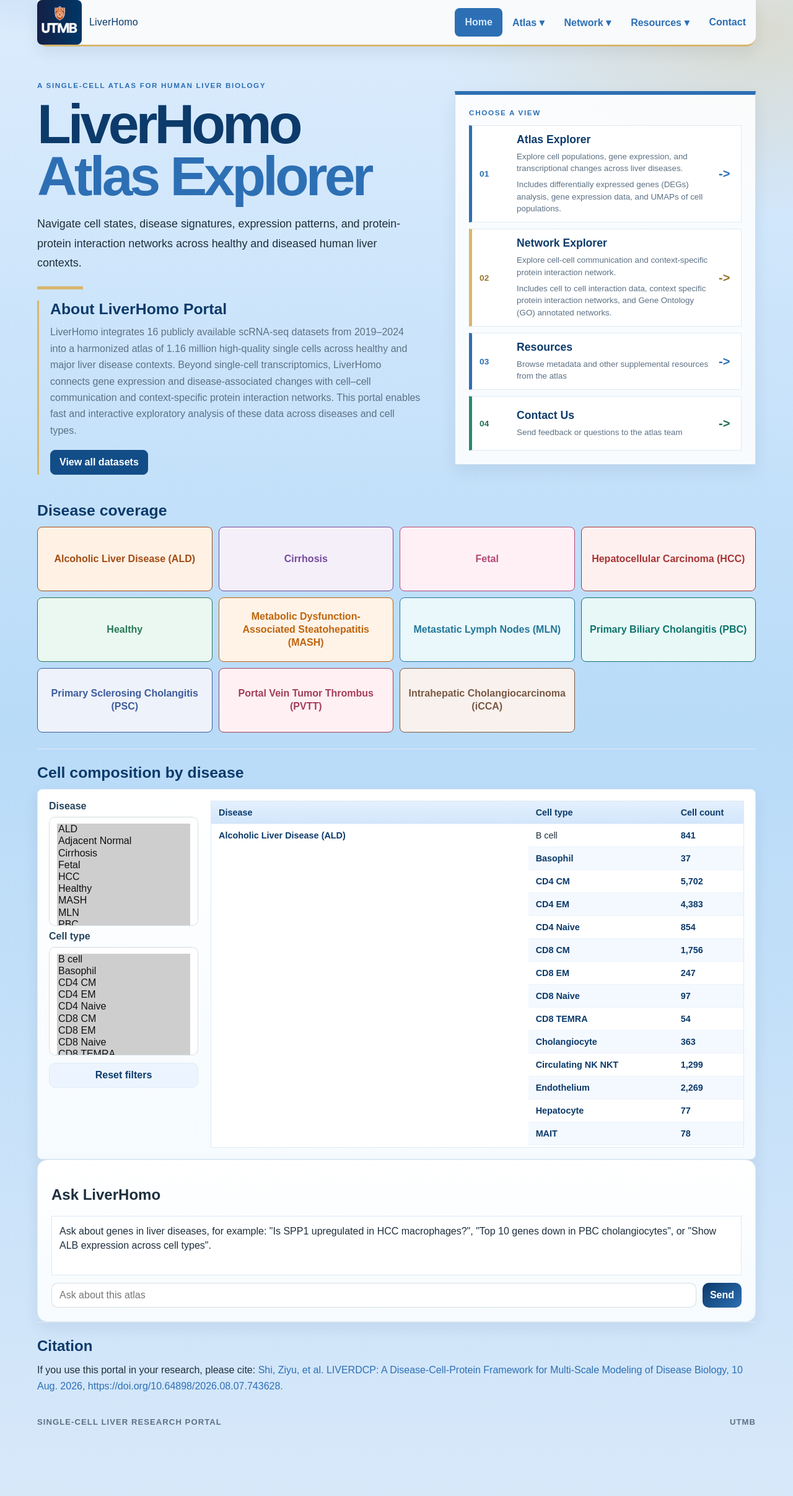
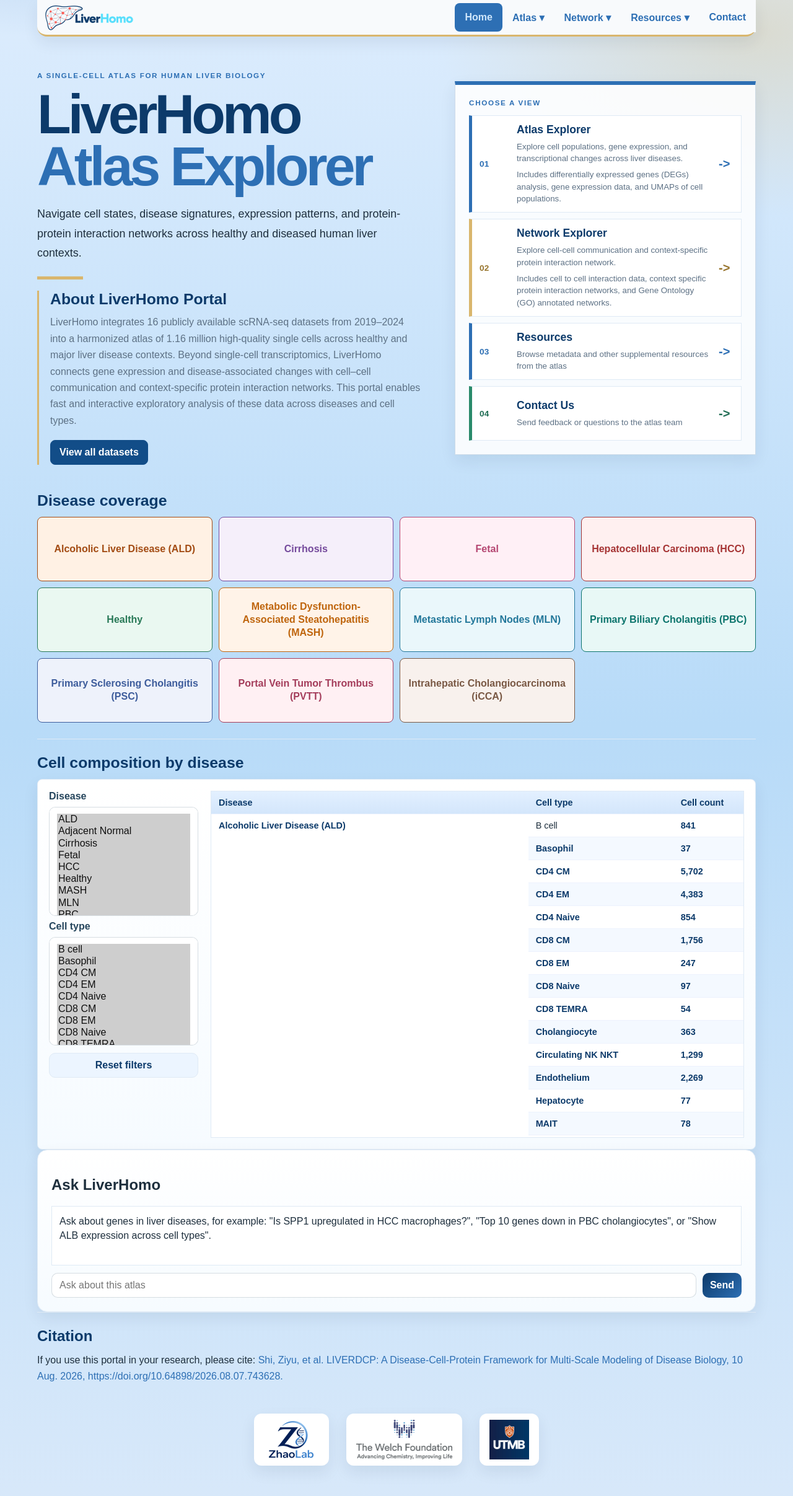
Before and after one commit to zhaolabutmb/LiverHomo, a Flask app: page / in a window 1280 px wide. Shown: the top 2414 px of the page at 62% size. Run offline with Flask 3, Linux system fonts and the light colour scheme.

Commit message:
Load only needed metadata columns; new LiverHomo logo and footer logos
- /api/summary and /api/search read 14 of the 97 metadata columns
  (161 MB instead of ~2 GB), so no endpoint loads the full metadata.
- Header on every page shows the LiverHomo logo instead of the UTMB
  logo and text. A web-sized copy recolours the white "Liver" lettering
  and outline to the site's dark blue so it is visible on the light
  header.
- Homepage footer shows the Zhao Lab, Welch Foundation and UTMB logos,
  centred and linked to their sites.
- Remove the eval script's stand-in metadata loader (no longer needed).

Co-Authored-By: Claude Opus 5.5 <noreply@anthropic.com>

```diff
--- a/app.py
+++ b/app.py
@@ -12,7 +12,6 @@ from typing import Any
 from urllib import error as urllib_error
 from urllib import request as urllib_request
 
-import anndata as ad
 import matplotlib
 import networkx as nx
 import numpy as np
@@ -23,7 +22,7 @@ from flask import Flask, jsonify, render_template, request, send_file, url_for
 from openpyxl import load_workbook
 from assistant_data import DegIndex, NameResolver, load_composition, short_disease_name
 from env_config import load_env
-from expression_store import ExpressionStore
+from expression_store import ExpressionStore, MetadataStore
 from umap_config import UMAP_METADATA_COLUMNS, UMAP_STATIC_IMAGE_FILES
 
 matplotlib.use("Agg")
@@ -77,10 +76,15 @@ GENE_PLOT_MAX_PER_GROUP = 1_500
 GENE_PLOT_MAX_POINTS = 60_000
 
 
+# Only these observation columns are used by the summary and search endpoints.
+# Reading all 97 columns of the metadata file takes about 2 GB of RAM.
+METADATA_COLUMNS = ("diagnosis", "cell_type2", "dataset", "Type", *UMAP_METADATA_COLUMNS)
+
+
 def load_adata():
     global _adata
     if _adata is None:
-        _adata = ad.read_h5ad(METADATA_PATH, backed="r")
+        _adata = MetadataStore(METADATA_PATH, METADATA_COLUMNS)
     return _adata
 
 
@@ -111,7 +115,6 @@ def inject_filter_catalog():
 def unload_adata():
     global _adata, _gene_expression_adata
     if _adata is not None:
-        _adata.file.close()
         _adata = None
     if _gene_expression_adata is not None:
         _gene_expression_adata.close()
@@ -789,7 +792,7 @@ def summarize_dataset():
     summary = {
         "cells": int(adata.n_obs),
         "genes": int(load_gene_expression_adata().n_vars),
-        "obs_columns": len(adata.obs.columns),
+        "obs_columns": adata.total_obs_columns,
         "sample_columns": list(adata.obs.columns[:12]),
         "dataset_counts": {},
         "type_counts": {},
--- a/static/style.css
+++ b/static/style.css
@@ -75,8 +75,8 @@ textarea {
 }
 
 .brand-mark img {
-  width: 72px;
-  height: auto;
+  width: auto;
+  height: 56px;
   display: block;
   border-radius: 8px;
   background: transparent;
@@ -1221,14 +1221,26 @@ th.sortable:hover {
 
 .landing-footer {
   display: flex;
-  justify-content: space-between;
-  gap: 20px;
-  padding-top: 14px;
-  color: var(--utmb-muted);
-  font-size: 0.82rem;
-  font-weight: 700;
-  letter-spacing: 0.08em;
-  text-transform: uppercase;
+  flex-wrap: wrap;
+  justify-content: center;
+  align-items: center;
+  gap: 28px;
+  padding: 24px 0 8px;
+}
+
+.landing-footer a {
+  display: inline-flex;
+  align-items: center;
+  padding: 10px 16px;
+  border-radius: 12px;
+  background: #fff;
+  box-shadow: var(--shadow);
+}
+
+.landing-footer img {
+  display: block;
+  height: 64px;
+  width: auto;
 }
 
 .node {
@@ -1360,7 +1372,7 @@ th.sortable:hover {
   }
 
   .brand-mark img {
-    width: 58px;
+    height: 44px;
   }
 
   .header-nav,
@@ -1599,8 +1611,11 @@ th.sortable:hover {
   }
 
   .landing-footer {
-    flex-direction: column;
-    gap: 8px;
+    gap: 14px;
+  }
+
+  .landing-footer img {
+    height: 44px;
   }
 
   .contact-panel {
--- a/templates/atlas.html
+++ b/templates/atlas.html
@@ -11,8 +11,7 @@
     <div class="app-shell">
       <header class="app-header">
         <div class="brand-mark">
-          <img src="{{ url_for('static', filename='utmb-logo.png') }}" alt="UTMB logo" />
-          <span>LiverHomo</span>
+          <img src="{{ url_for('static', filename='liverhomo-logo-web.png') }}" alt="LiverHomo" />
         </div>
         <button class="nav-toggle" type="button" aria-controls="primary-navigation" aria-expanded="false" aria-label="Open navigation">
           <span class="hamburger-icon" aria-hidden="true"></span>
--- a/templates/contact.html
+++ b/templates/contact.html
@@ -11,8 +11,7 @@
     <div class="app-shell">
       <header class="app-header">
         <div class="brand-mark">
-          <img src="{{ url_for('static', filename='utmb-logo.png') }}" alt="UTMB logo" />
-          <span>LiverHomo</span>
+          <img src="{{ url_for('static', filename='liverhomo-logo-web.png') }}" alt="LiverHomo" />
         </div>
         <button class="nav-toggle" type="button" aria-controls="primary-navigation" aria-expanded="false" aria-label="Open navigation">
           <span class="hamburger-icon" aria-hidden="true"></span>
--- a/templates/graph.html
+++ b/templates/graph.html
@@ -11,8 +11,7 @@
     <div class="app-shell">
       <header class="app-header">
         <div class="brand-mark">
-          <img src="{{ url_for('static', filename='utmb-logo.png') }}" alt="UTMB logo" />
-          <span>LiverHomo</span>
+          <img src="{{ url_for('static', filename='liverhomo-logo-web.png') }}" alt="LiverHomo" />
         </div>
         <button class="nav-toggle" type="button" aria-controls="primary-navigation" aria-expanded="false" aria-label="Open navigation">
           <span class="hamburger-icon" aria-hidden="true"></span>
--- a/templates/index.html
+++ b/templates/index.html
@@ -11,8 +11,7 @@
     <main class="landing-shell">
       <header class="app-header">
         <div class="brand-mark">
-          <img src="{{ url_for('static', filename='utmb-logo.png') }}" alt="UTMB logo" />
-          <span>LiverHomo</span>
+          <img src="{{ url_for('static', filename='liverhomo-logo-web.png') }}" alt="LiverHomo" />
         </div>
         <button class="nav-toggle" type="button" aria-controls="primary-navigation" aria-expanded="false" aria-label="Open navigation">
           <span class="hamburger-icon" aria-hidden="true"></span>
@@ -296,8 +295,15 @@
       </section>
 
       <footer class="landing-footer">
-        <span>Single-cell liver research portal</span>
-        <span>UTMB</span>
+        <a href="https://zhaolabutmb.github.io" target="_blank" rel="noopener">
+          <img src="{{ url_for('static', filename='lab-logo-web.png') }}" alt="Zhao Lab" />
+        </a>
+        <a href="https://welch1.org/" target="_blank" rel="noopener">
+          <img src="{{ url_for('static', filename='welch-logo-web.png') }}" alt="The Welch Foundation" />
+        </a>
+        <a href="https://www.utmb.edu" target="_blank" rel="noopener">
+          <img src="{{ url_for('static', filename='utmb-logo.png') }}" alt="UTMB" />
+        </a>
       </footer>
     </main>
     <script src="/static/multiselect.js"></script>
--- a/templates/resources.html
+++ b/templates/resources.html
@@ -11,8 +11,7 @@
     <div class="app-shell resources-shell">
       <header class="app-header">
         <div class="brand-mark">
-          <img src="{{ url_for('static', filename='utmb-logo.png') }}" alt="UTMB logo" />
-          <span>LiverHomo</span>
+          <img src="{{ url_for('static', filename='liverhomo-logo-web.png') }}" alt="LiverHomo" />
         </div>
         <button class="nav-toggle" type="button" aria-controls="primary-navigation" aria-expanded="false" aria-label="Open navigation">
           <span class="hamburger-icon" aria-hidden="true"></span>
```
Also changed, not shown: expression_store.py (+15 -0 lines), scripts/eval_assistant.py (+0 -20 lines), static/lab-logo-web.png (added), static/liverhomo-logo-web.png (added), static/welch-logo-web.png (added).
